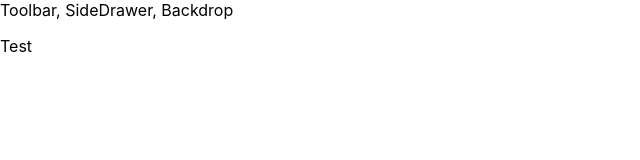
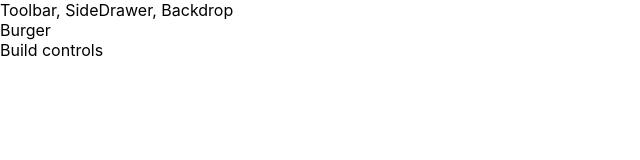
Before and after one commit to EnzoEsper/BurgerBuilder, a React (Create React App) app: page / in a window 1280 px wide. Shown: the top 160 px of the page, without its empty margins (0-640 px from the left). Built offline with nearby package versions, Linux system fonts and the light colour scheme.

Commit message:
Adding the BurgerBuilder component into the Layout component

```diff
--- a/src/App.js
+++ b/src/App.js
@@ -1,11 +1,12 @@
 import React from "react";
 import Layout from "./components/Layout/Layout";
+import BurgerBuilder from "./containers/BurgerBuilder/BurgerBuilder";
 
 function App() {
   return (
     <div>
       <Layout>
-        <p>Test</p>
+        <BurgerBuilder />
       </Layout>
     </div>
   );
```
